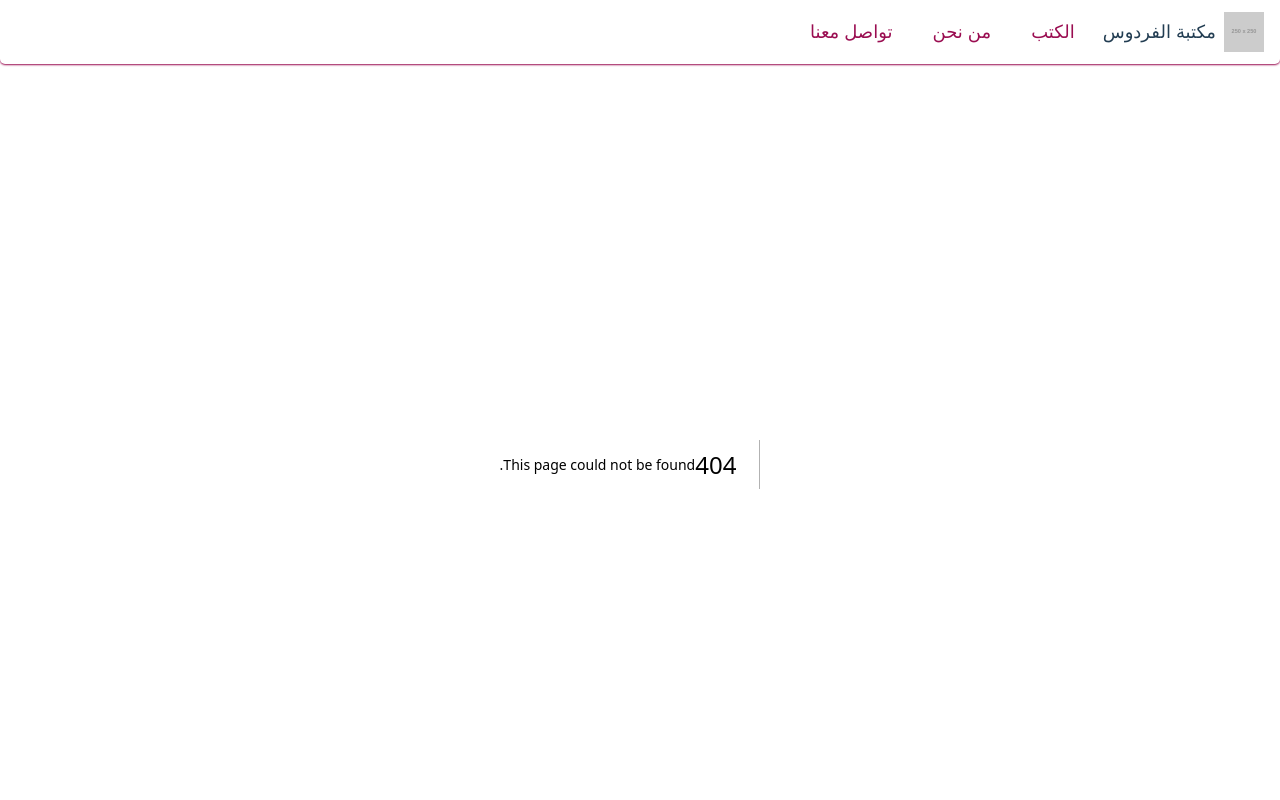
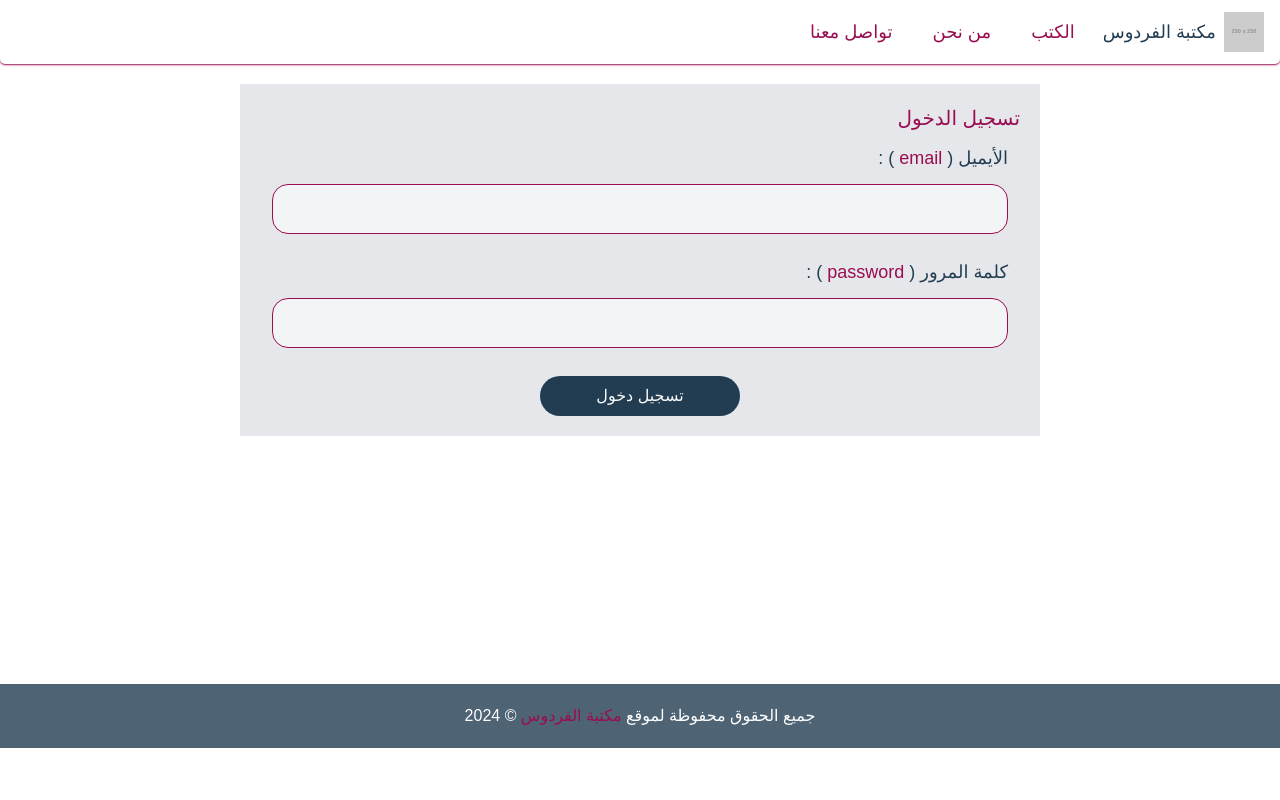
Before and after one commit to RedaKassoumeh123456/firdous-library, a Next.js app: page /sign-in in a window 1280 px wide. Before the commit this address had no page. Shown: the top 800 px of the page. Built offline with nearby package versions, Linux system fonts and the light colour scheme; a web font is replaced by a local one.

Commit message:
first finish commit

```diff
--- /dev/null
+++ b/app/actions/signInAction.js
@@ -0,0 +1,24 @@
+'use server';
+
+import { signIn,signOut } from "@/utils/authOptions";
+
+export async function doCredentialLogin (formData) {
+    console.log(formData)
+    // signIn();
+        console.log('hello')
+        const response = await  signIn('credentials',{
+            email:formData.get('email'),
+            password:formData.get('password'),
+            redirect:false,
+        });
+
+        console.log('response2 is '+ response);
+
+        return response;
+
+}
+
+export async function doLogout() {
+    console.log('hello')
+    await signOut({ redirectTo: "/" });
+}
--- a/app/layout.jsx
+++ b/app/layout.jsx
@@ -2,6 +2,7 @@ import "@/assets/styles/global.css";
 import Footer from "@/components/Footer";
 import { Alexandria } from "next/font/google";
 import MainNavBar from "@/components/MainNavBar";
+import AuthProvider from "@/components/AuthProvider";
 
 const alexandria = Alexandria({
   weight: ["100", "200", "300", "400", "500", "600", "700", "800", "900"],
@@ -19,6 +20,7 @@ const MainLayout = ({ children }) => {
 
 
   return (
+    <AuthProvider>
       <html lang="ar" dir="rtl">
         <body className={alexandria.className} lang="ar">
           <MainNavBar />
@@ -26,6 +28,7 @@ const MainLayout = ({ children }) => {
           <Footer/>
         </body>
       </html>
+    </AuthProvider>
   );
 };
 
--- /dev/null
+++ b/app/sign-in/page.jsx
@@ -0,0 +1,53 @@
+'use client'
+import Link from "next/link"
+import { doCredentialLogin } from "../actions/signInAction"
+import { doLogout } from "../actions/signInAction"
+import { useRouter } from "next/navigation";
+
+const SignInPage = () => {
+    const router = useRouter();
+
+    async function handleFormSubmit (event){
+        event.preventDefault();
+
+            const formData = new FormData(event.currentTarget);
+
+            const response = await doCredentialLogin(formData);
+
+            console.log('response is ' + response);
+
+            if (!!response){
+                console.log('correct login')
+                router.push('/dashboard/books')
+            }else {
+                console.log(response.error)
+                router.push('/sign-in');
+            }
+
+
+    }
+    return (
+        <section className="p-5 h-[67.5vh]">
+            <div className="bg-gray-200 p-5 mx-auto w-full max-w-[800px]">
+                <form onSubmit={handleFormSubmit}>
+                    <h1 className="text-xl text-primary"> تسجيل الدخول </h1>
+                    <div className=" flex-col p-3 ">
+                        <label htmlFor="email" className="text-lg text-secondary w-full"> الأيميل ( <span className="text-primary">email</span> ) : </label>
+                        <input type="email" name="email" id="email" className="p-3 bg-gray-100 rounded-2xl w-full text-gray-800 focus:outline-none border border-primary shadow-primary text-md mt-3" required/>
+                    </div>
+                    <div className=" flex-col p-3 ">
+                        <label htmlFor="password" className="text-lg text-secondary w-full"> كلمة المرور ( <span className="text-primary">password</span> ) : </label>
+                        <input type="password" name="password" id="password" className="p-3 bg-gray-100 rounded-2xl w-full text-gray-800 focus:outline-none border border-primary shadow-primary text-md mt-3" required/>
+                    </div>
+                    <button type="submit" className="w-[200px] text-center block mx-auto bg-secondary p-2 rounded-full text-gray-50 hover:bg-opacity-80 mt-4">
+                        تسجيل دخول
+                    </button>
+
+                </form>
+
+            </div>
+        </section>
+    )
+}
+
+export default SignInPage
--- a/components/AdminNavbar.jsx
+++ b/components/AdminNavbar.jsx
@@ -2,6 +2,7 @@
 import Link from "next/link"
 import { useState } from "react"
 import { usePathname } from "next/navigation"
+import SignOutButton from "./SignOutButton"
 const AdminNavBar = () => {
     const [isMobileMenuOpen,setIsMobileMenuOpen] = useState(false);
 
@@ -23,6 +24,7 @@ const AdminNavBar = () => {
                 <span className={` ${pathName === "/"? "font-bold bg-secondary bg-opacity-70":"hover:text-secondary"} p-3 text-primary  text-lg transition-colors h-full `}>
                     <Link href="/" className="h-full flex items-center"> صفحة المستخدم</Link>
                 </span>
+                <SignOutButton />
             </div>
             <button
                 type="button"
@@ -59,6 +61,7 @@ const AdminNavBar = () => {
                 <span className={`text-gray-300 text-lg w-full `}>
                     <Link href="/" className="h-full flex items-center p-2 border-b-white border-b-[1px] border-opacity-50">صفحة المستخدم</Link>
                 </span>
+                <SignOutButton />
             </div>
         </nav>
     )
--- /dev/null
+++ b/components/AuthProvider.jsx
@@ -0,0 +1,8 @@
+'user client';
+import { SessionProvider } from 'next-auth/react'
+
+const AuthProvider = ({children}) => {
+    return (<SessionProvider>{children}</SessionProvider>)
+}
+
+export default AuthProvider;
--- a/components/BookCard.jsx
+++ b/components/BookCard.jsx
@@ -17,7 +17,7 @@ const BookCard = async ({book}) => {
 
 
     return (
-        <Link href="/" className="flex flex-col p-5 shadow-secondary shadow-md bg-gray-200 rounded-lg h-full w-[300px] sm:w-[270px] md:w-[300px] mx-auto">
+        <Link href={`/books/${book._id}`} className="flex flex-col p-5 shadow-secondary shadow-md bg-gray-200 rounded-lg h-full w-[300px] sm:w-[270px] md:w-[300px] mx-auto">
             <Image
                 src={imgUrl}
                 alt=""
--- a/components/BookDetails.jsx
+++ b/components/BookDetails.jsx
@@ -1,22 +1,17 @@
 import Image from 'next/image'
 import connectDB from '@/config/database'
 import Book from '@/models/Book'
-import '@/models/Category'
+import Category from '@/models/Category'
 const BookDetails = async ({bookId}) => {
     await connectDB();
 
     let book;
     let category;
 
-    const currentBook = await Book.findById(bookId);
 
-    if (currentBook.category){
-        book = await Book.findById(bookId).populate('category','name')
-        category = book.category.name;
-    }else {
-        category= 'غير مصنف';
-        book = await Book.findById(bookId);
-    }
+    book = await Book.findById(bookId).populate('category','name');
+    console.log(book);
+    category = book.category.name;
 
     let imgUrl =(book.img ? book.img : '/images/default.jpeg');
 
--- /dev/null
+++ b/components/SignOutButton.jsx
@@ -0,0 +1,13 @@
+import { doLogout } from "@/app/actions/signInAction"
+
+const SignOutButton = () => {
+    return (
+        <form action={doLogout}>
+            <button type="submit" className="w-fil px-3 py-2 text-center block bg-gray-700  p-2 rounded-md text-gray-50 hover:bg-opacity-80 mt-2 md:mt-0">
+                تسجيل خروج
+            </button>
+        </form>
+    )
+}
+
+export default SignOutButton
--- a/package.json
+++ b/package.json
@@ -1,4 +1,3 @@
-
 {
   "name": "firdous-library-website",
   "version": "0.1.0",
@@ -14,6 +13,7 @@
     "mongoos": "^0.0.1-security",
     "mongoose": "^8.6.2",
     "next": "14.2.4",
+    "next-auth": "^5.0.0-beta.21",
     "react": "^18",
     "react-dom": "^18",
     "react-icons": "^5.3.0"
--- a/utils/authOptions.js
+++ b/utils/authOptions.js
@@ -16,33 +16,32 @@ export const {
         CredentialsProvider({
             name:'Credentials',
             async authorize(credentials,req){
+                console.log('credentials is ')
+                console.log(credentials)
                 if (credentials === null)return null;
-                try{
                     const Admin = {
                         email:'admin1@gmail.com',
                         password:'admin@123admin',
                     }
 
-                    if (credentials.email ===email && credentials.password === password){
+                    if (credentials.email == Admin.email && credentials.password == Admin.password){
                         return Admin;
                     }else {
-                        redirect(`/login`);
+                        redirect(`/sign-in`);
                     }
 
-                    if (user){
-                        const isMatch = user?.password === credentials?.password;
+                    // if (user){
+                    //     const isMatch = user?.password === credentials?.password;
 
-                        if(isMatch){
-                            return user;
-                        }else {
-                            throw new Error('Check your password')
-                        }
-                    } else {
-                        throw new Error("User not found")
-                    }
-                }catch (error){
-                    throw new Error(error)
-                }
+                    //     if(isMatch){
+                    //         return user;
+                    //     }else {
+                    //         throw new Error('Check your password')
+                    //     }
+                    // } else {
+                    //     throw new Error("User not found")
+                    // }
+
             }
         })
     ],
```
Also changed, not shown: middleware.js (added, +36 -0 lines), 1 other file (tests, documents, lock files or other folders). Lines whose indentation alone changed are shown as unchanged.
